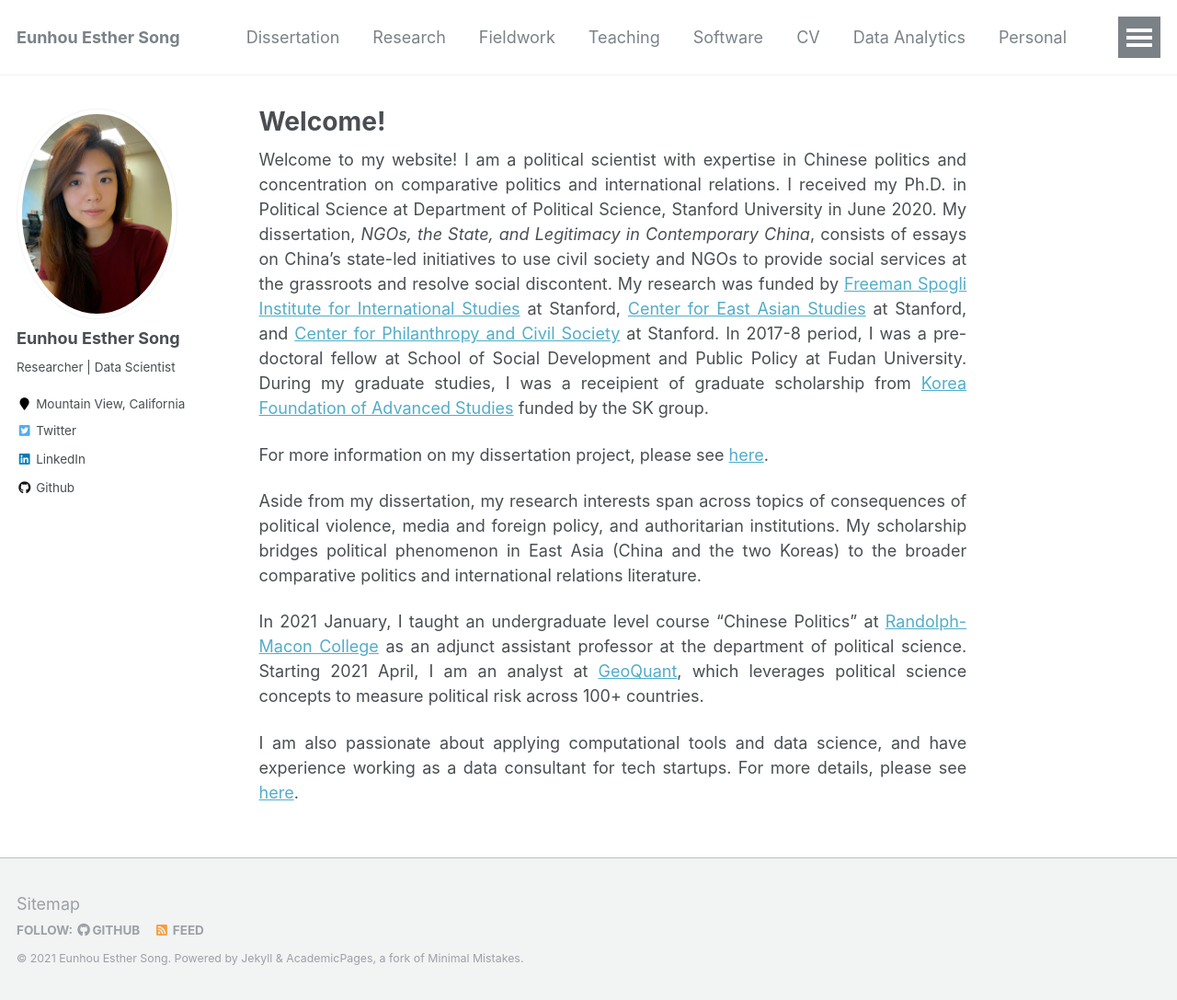
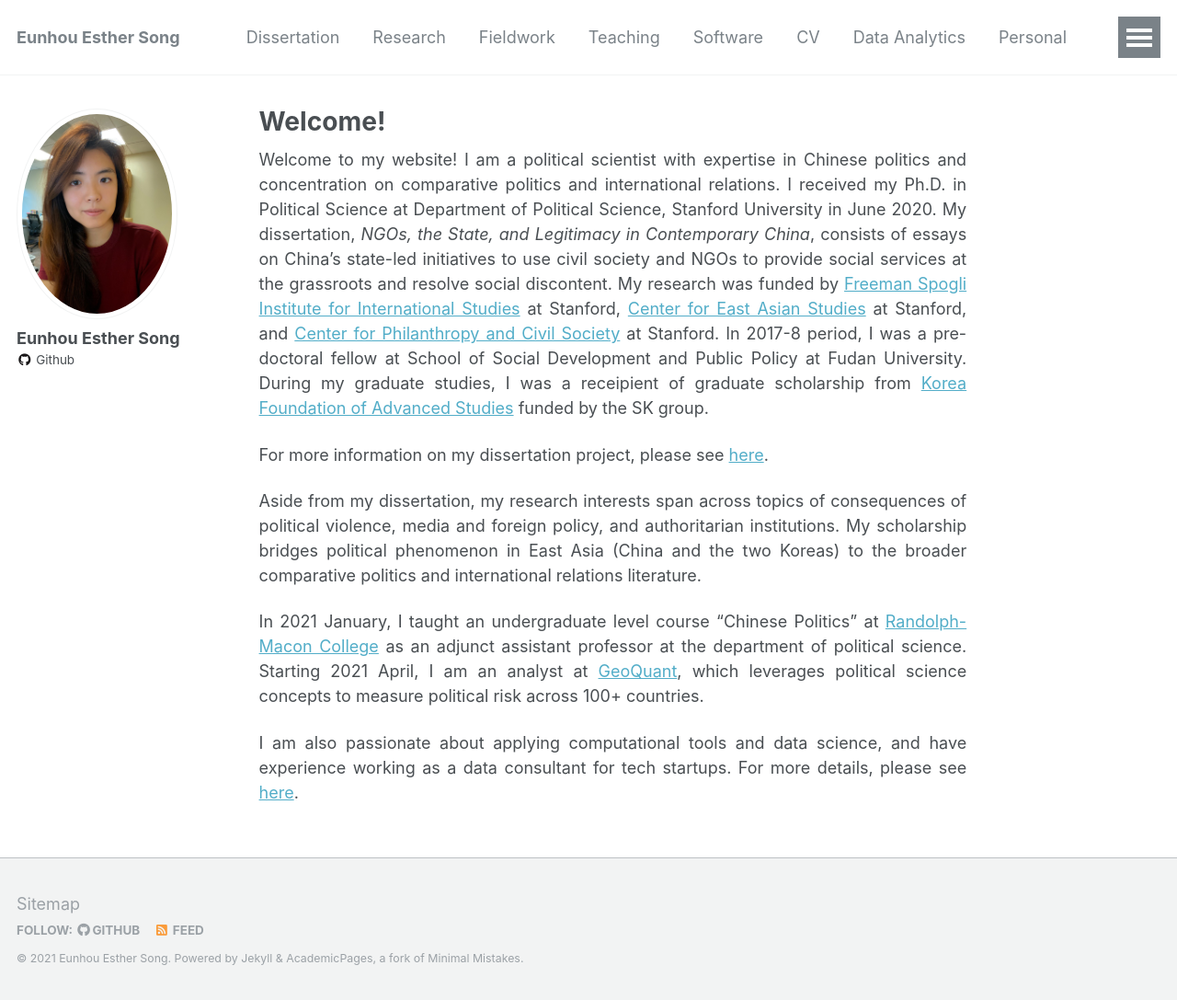
Before and after one commit to ehsong/ehsong.github.io, a Jekyll site: the page built from _pages/about.md, in a window 1280 px wide and 1087 px high. Shown: the whole window at 92% size. Built offline with Jekyll 4.4.1, drawn with Linux system fonts in a browser that asks for light colours.

Commit message:
Update _config.yml

```diff
--- a/_config.yml
+++ b/_config.yml
@@ -82,8 +82,8 @@ analytics:
 author:
   name             : "Eunhou Esther Song"
   avatar           : "profile.jpg"
-  bio              : "Researcher | Data Scientist"
-  location         : "Mountain View, California"
+  bio              :
+  location         :
   employer         :
   pubmed           :
   googlescholar    :
@@ -102,14 +102,14 @@ author:
   instagram        :
   impactstory      : #"https://profiles.impactstory.org/u/xxxx-xxxx-xxxx-xxxx"
   lastfm           :
-  linkedin         : "https://www.linkedin.com/in/eunhou-esther-song/"
+  linkedin         :
   orcid            :
   pinterest        :
   soundcloud       :
   stackoverflow    : # http://stackoverflow.com/users/123456/username
   steam            :
   tumblr           :
-  twitter          : "estheresong11"
+  twitter          :
   vine             :
   weibo            :
   xing             :
```
